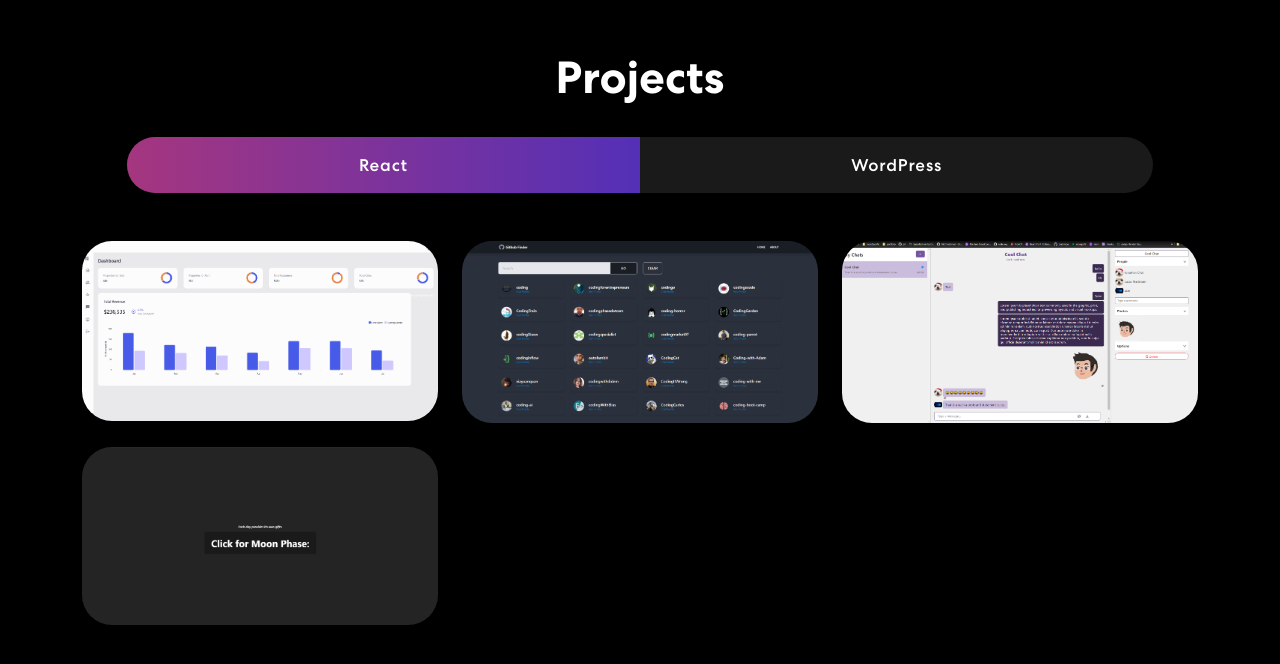
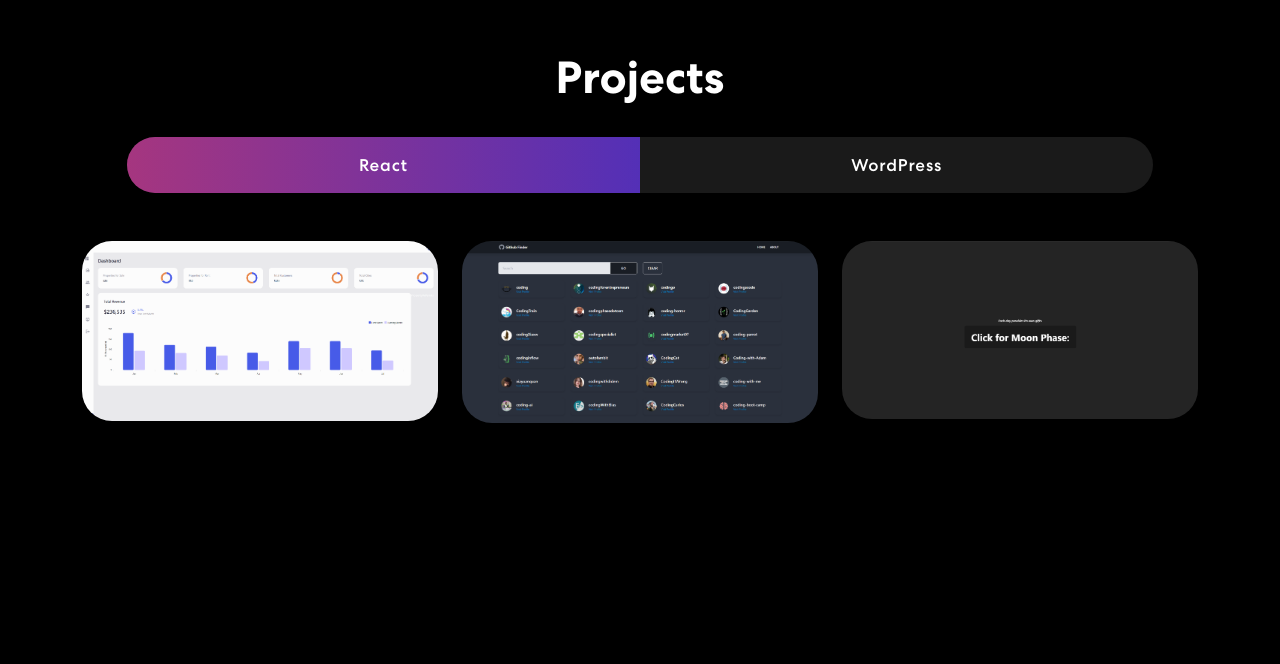
Before and after one commit to wumbles/purple-astronaut, a React (Create React App) app: page / in a window 1280 px wide. Shown: the part 2066-2730 px from the top of the page. Built offline with nearby package versions, Linux system fonts and the light colour scheme.

Commit message:
UPDATE: removed ms chat clone

```diff
--- a/src/components/Projects.js
+++ b/src/components/Projects.js
@@ -25,12 +25,12 @@ export const Projects = () => {
       imgUrl: githubThumbnail,
       link: "https://git-user-finder-pied.vercel.app",
     },
-    {
-      title: "MS Chat Clone",
-      description: "Username: user Password: password",
-      imgUrl: msChatThumbnail,
-      link: "https://ms-chat-clone.vercel.app",
-    },
+    // {
+    //   title: "MS Chat Clone",
+    //   description: "Username: user Password: password",
+    //   imgUrl: msChatThumbnail,
+    //   link: "https://ms-chat-clone.vercel.app",
+    // },
     {
       title: "Moon Phase",
       description: "React, Rapid API, Lunarphase JS",
@@ -49,14 +49,14 @@ export const Projects = () => {
     },
     {
       title: "Spotlight RSV",
-      description: "WordPress, Elementor, GA4",
+      description: "WordPress, Elementor",
       imgUrl: spotlightThumbnail,
       link: "https://www.spotlightrsv.com",
     },
 
     {
       title: "Alzheimer's Disease",
-      description: "WordPress, Elementor, GA4",
+      description: "WordPress, Elementor",
       imgUrl: memoryThumbnail,
       link: "https://www.explorememorylane.com",
     },
```
